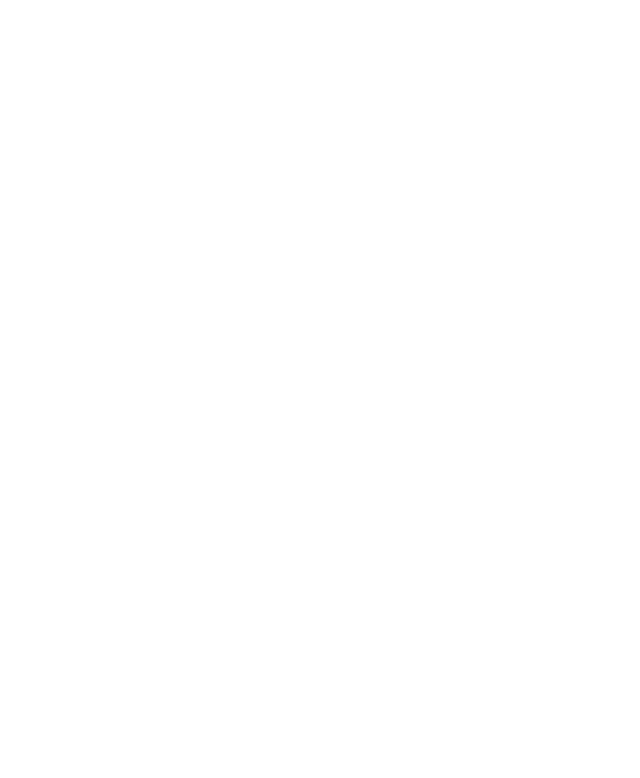
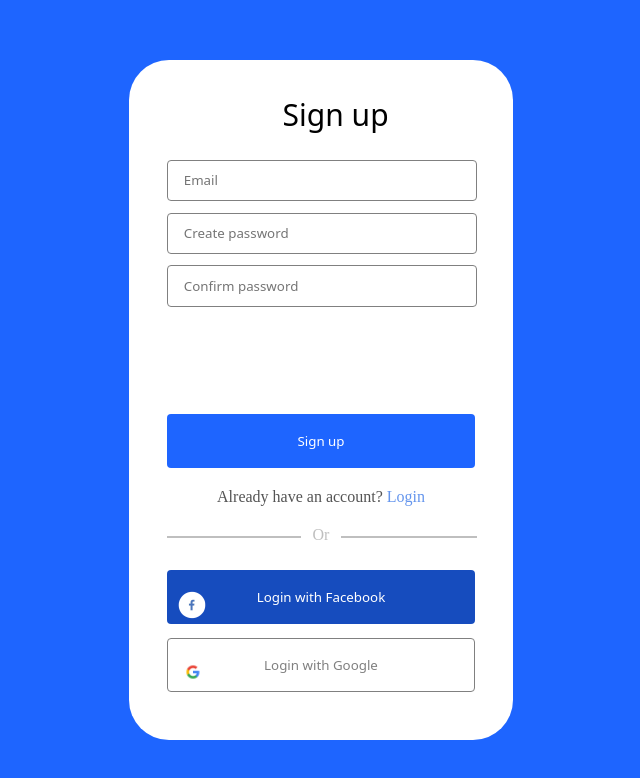
Before and after one commit to gamlinskijoleg/gamlinskijoleg.github.io, a plain HTML site: page index.html in a window 1280 px wide. Shown: the whole page, without its empty margins (319-959 px from the left). Drawn offline with Linux system fonts and the light colour scheme.

Commit message:
added visual

```diff
--- a/index.html
+++ b/index.html
@@ -3,11 +3,32 @@
   <head>
     <meta charset="UTF-8" />
     <meta name="viewport" content="width=device-width, initial-scale=1.0" />
-    <title>Simple site</title>
+    <title>WEBFORM</title>
+    <link rel="icon" href="icon.png" />
+    <link rel="stylesheet" href="styles.css" />
   </head>
   <body>
-
-
-
+    <div class="window">
+      <div id="wrapper">
+        <div id="Sign">Sign up</div>
+        <form action="" method="post">
+          <input type="email" placeholder="Email" id="email" />
+          <input type="password" placeholder="Create password" id="password" />
+          <input
+            type="password"
+            placeholder="Confirm password"
+            id="confirm-password"
+          />
+        </form>
+        <button id="Signup">Sign up</button>
+        <div id="alr">
+          Already have an account? <a href="https://google.com" id="a">Login</a>
+        </div>
+        <div id="line"></div>
+        <div id="Or">Or</div>
+        <button id="lwg"><img src="free-google-2296064-1912023.png" width="30" height="30">Login with Google</button>
+        <button id="lwf"><img src="facebook-removebg-preview.png" width="30" height="30">Login with Facebook</button>
+      </div>
+    </div>
   </body>
 </html>
--- a/styles.css
+++ b/styles.css
@@ -0,0 +1,172 @@
+* {
+  margin: 0px;
+  padding: 0px;
+
+}
+
+body {
+  background-color: rgb(30, 101, 255);
+}
+
+.window {
+  height: 85%;
+  width: 30%;
+  background: white;
+  border-radius: 40px;
+  align-self: center;
+  justify-self: center;
+  position: absolute;
+  top: 50%;
+  left: 50%;
+  transform: translate(-50%, -50%);
+}
+#wrapper {
+  width: 100%;
+  height: 100%;
+  display: grid;
+}
+
+#Sign {
+  color: black;
+  font-family: system-ui, -apple-system, BlinkMacSystemFont, "Segoe UI", Roboto,
+    Oxygen, Ubuntu, Cantarell, "Open Sans", "Helvetica Neue", sans-serif;
+  font-size: 30px;
+  font-weight: 500;
+  position: fixed;
+  left: 40%;
+  top: 5%;
+  user-select: none;
+}
+
+#email {
+  margin-top: 100px;
+}
+
+#password {
+  margin-top: 3%;
+}
+
+#confirm-password {
+  margin-top: 3%;
+}
+
+input {
+  margin-left: 10%;
+  width: 76%;
+  height: 14%;
+  border-radius: 4px;
+  border: 1px solid gray;
+  padding-left: 4%;
+  user-select: none;
+}
+
+input::placeholder {
+  font-family: system-ui, -apple-system, BlinkMacSystemFont, "Segoe UI", Roboto,
+    Oxygen, Ubuntu, Cantarell, "Open Sans", "Helvetica Neue", sans-serif;
+  font-weight: 400;
+}
+input:hover {
+  cursor: text;
+}
+
+#Signup {
+  background-color: rgb(30, 101, 255);
+  margin-left: 10%;
+  width: 80%;
+  height: 8%;
+  border-radius: 4px;
+  border: 0px;
+  position: absolute;
+  top: 52%;
+  color: white;
+  font-family: system-ui, -apple-system, BlinkMacSystemFont, "Segoe UI", Roboto,
+    Oxygen, Ubuntu, Cantarell, "Open Sans", "Helvetica Neue", sans-serif;
+  font-weight: 400;
+}
+
+form {
+  width: 100%;
+  height: 280px;
+}
+
+#alr {
+  color: rgb(84, 84, 84);
+  position: absolute;
+  top: 63%;
+  justify-self: center;
+  user-select: none;
+}
+
+#a {
+  text-decoration: none;
+  color:cornflowerblue;
+}
+
+#a:visited{
+    text-decoration: none;
+    color:cornflowerblue ;
+}
+
+#line {
+  position: absolute;
+  justify-content: center;
+  top: 70%;
+  width: 80%;
+  border: 0.1px rgba(128, 128, 128, 0.5) solid;
+  margin-left: 10%;
+}
+
+#Or {
+  position: fixed;
+  color: rgba(128, 128, 128, 0.5);
+  top: 68.5%;
+  width: 40px;
+  height: 30px;
+  justify-self: center;
+  align-self: center;
+  text-align: center;
+  background-color: white;
+  user-select: none;
+}
+
+#lwf {
+  background-color: rgb(22, 76, 190);
+  margin-left: 10%;
+  width: 80%;
+  height: 8%;
+  border-radius: 4px;
+  border: 0px;
+  position: absolute;
+  top: 75%;
+  color: white;
+  font-family: system-ui, -apple-system, BlinkMacSystemFont, "Segoe UI", Roboto,
+    Oxygen, Ubuntu, Cantarell, "Open Sans", "Helvetica Neue", sans-serif;
+  font-weight: 400;
+}
+
+#lwg {
+  background-color: white;
+  margin-left: 10%;
+  width: 80%;
+  height: 8%;
+  border-radius: 4px;
+  border: 0.1px solid;
+  position: absolute;
+  top: 85%;
+  color: gray;
+  font-family: system-ui, -apple-system, BlinkMacSystemFont, "Segoe UI", Roboto,
+    Oxygen, Ubuntu, Cantarell, "Open Sans", "Helvetica Neue", sans-serif;
+  font-weight: 400;
+}
+
+img {
+  position: absolute;
+  display: block;
+  bottom: 4px;
+  left: 10px;
+}
+
+button {
+  cursor: pointer;
+  user-select: none;
+}
```
Also changed, not shown: facebook-removebg-preview.png (added), free-google-2296064-1912023.png (added), icon.png (added), script.js (deleted).
